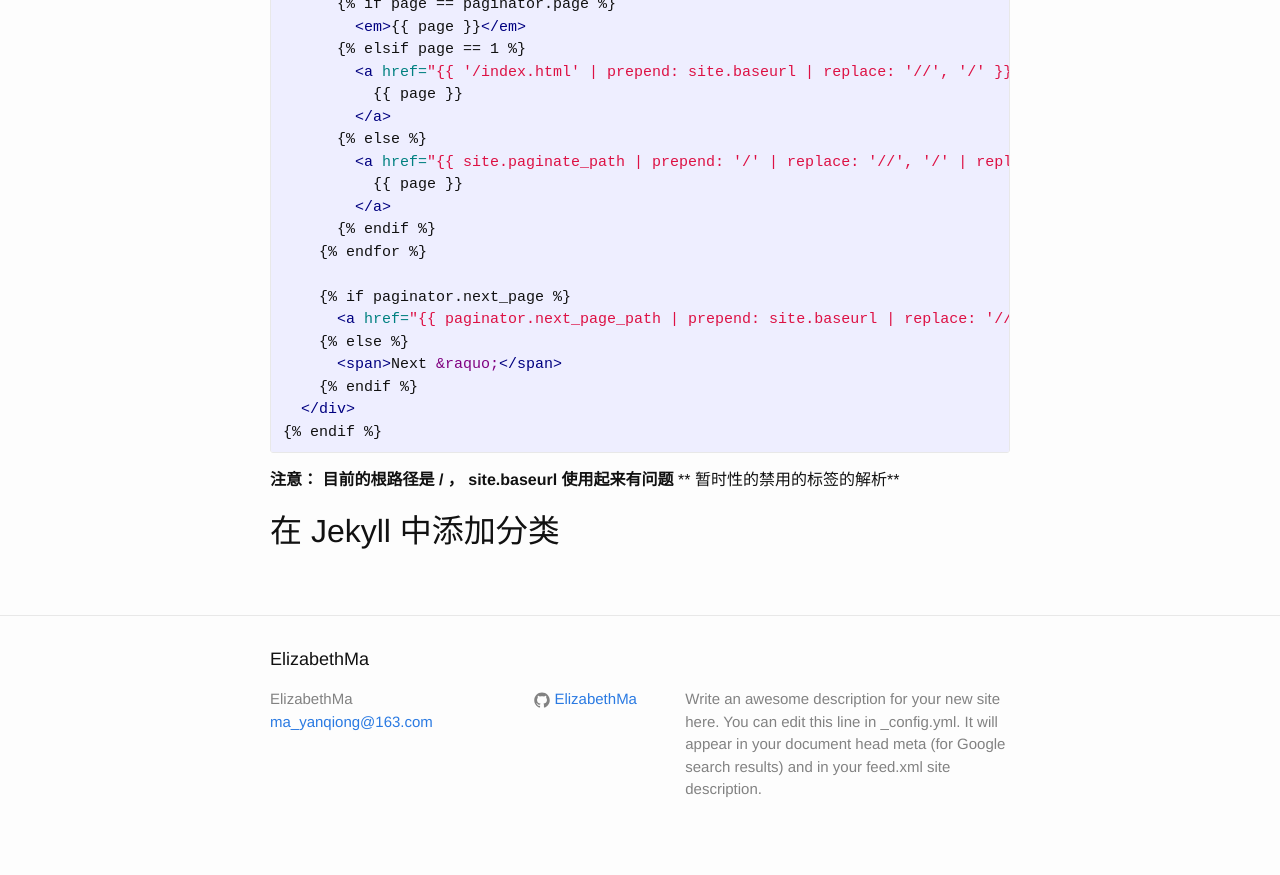
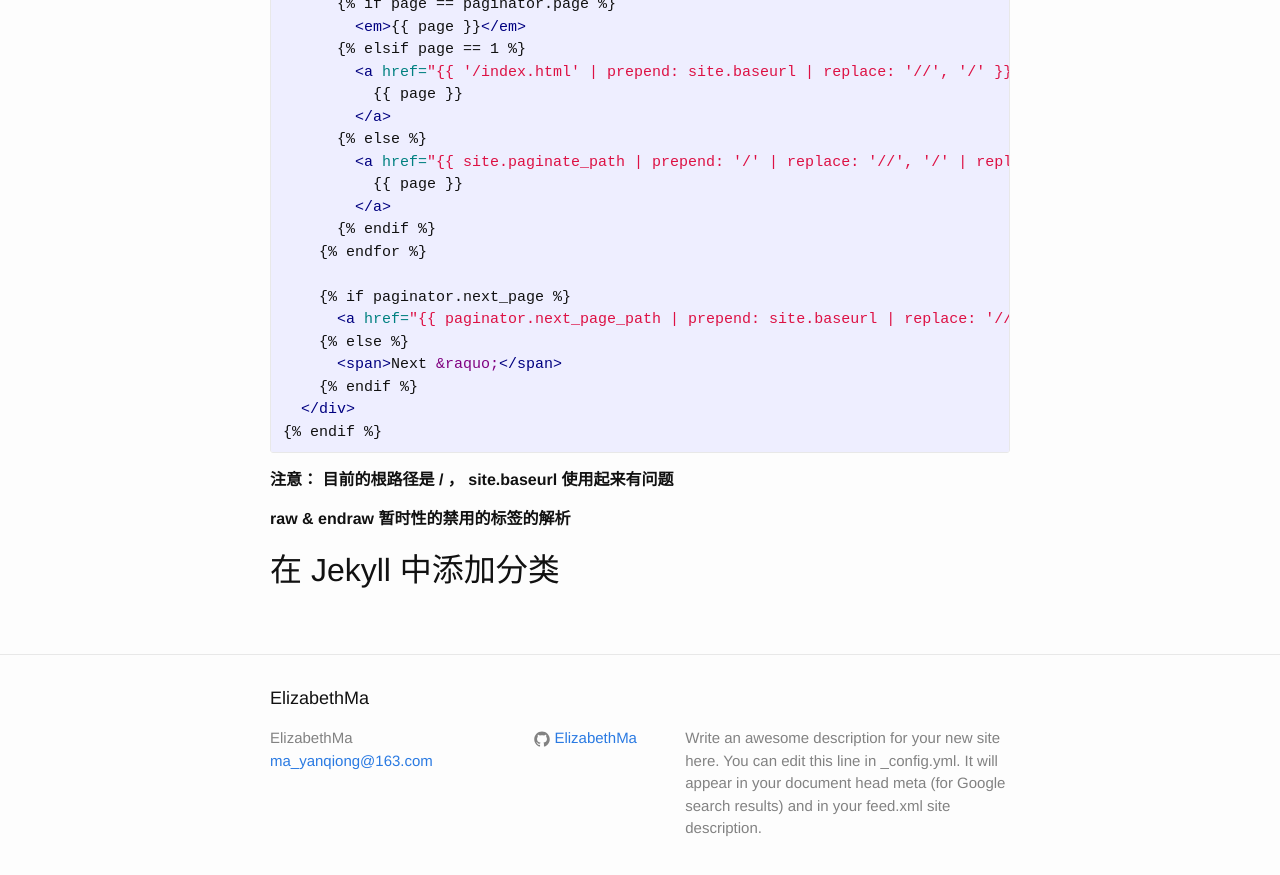
Before and after one commit to yanqiong/yanqiong.github.io, a Jekyll site: the page built from _posts/2016-3-14-jekyll-paging.md, in a window 1280 px wide and 900 px high, scrolled down 1762 px. Shown: the top 875 px of the window. Built offline with Jekyll 4.4.1, drawn with Linux system fonts in a browser that asks for light colours.

Commit message:
jekyll md

```diff
--- a/_posts/2016-3-14-jekyll-paging.md
+++ b/_posts/2016-3-14-jekyll-paging.md
@@ -100,7 +100,8 @@ paginator 对象
 {% endhighlight %}
 
 **注意： 目前的根路径是 / ， site.baseurl 使用起来有问题**
-**{% raw %} {% endraw %} 暂时性的禁用的标签的解析**
+
+**raw & endraw 暂时性的禁用的标签的解析**
 
 
 ## 在 Jekyll 中添加分类
```
